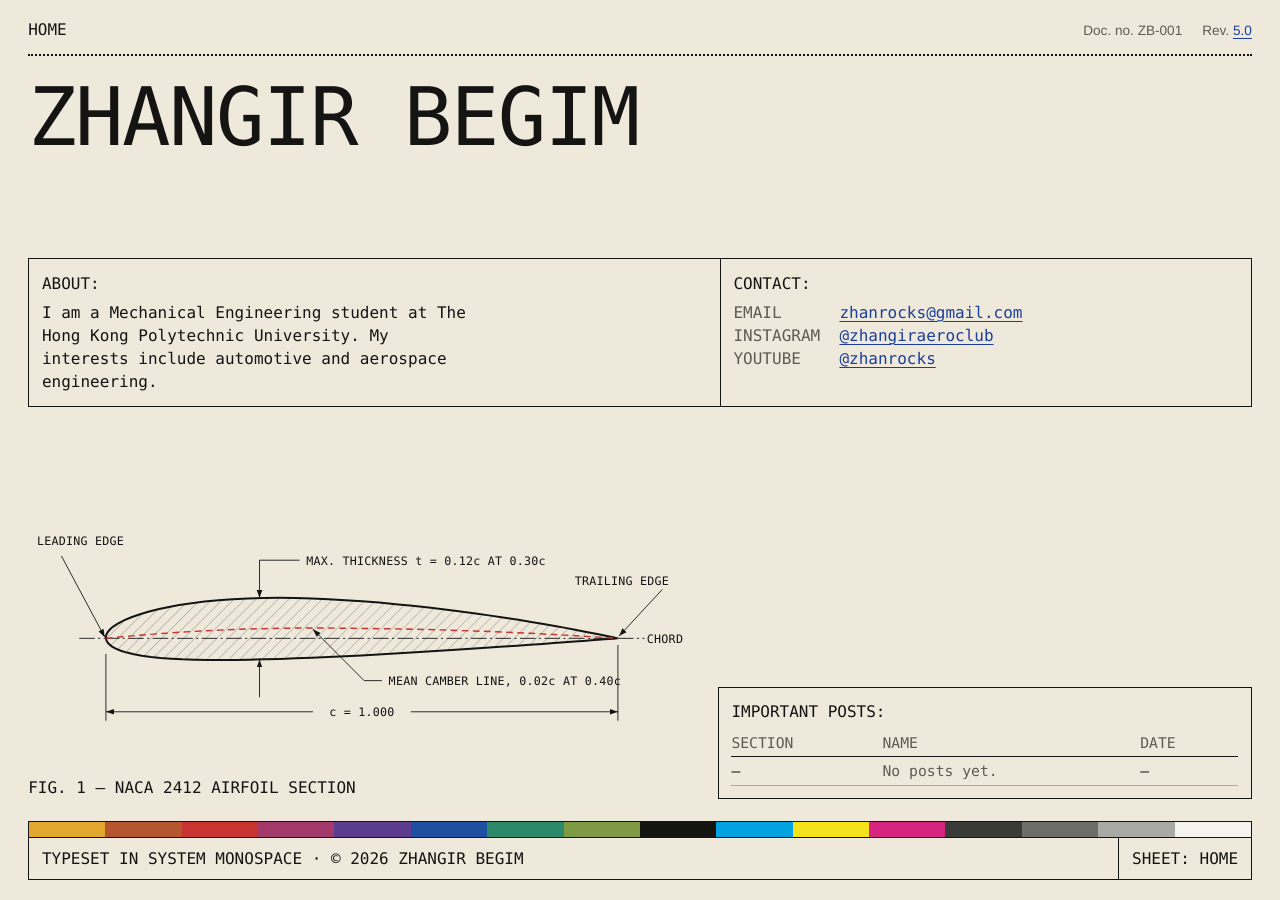
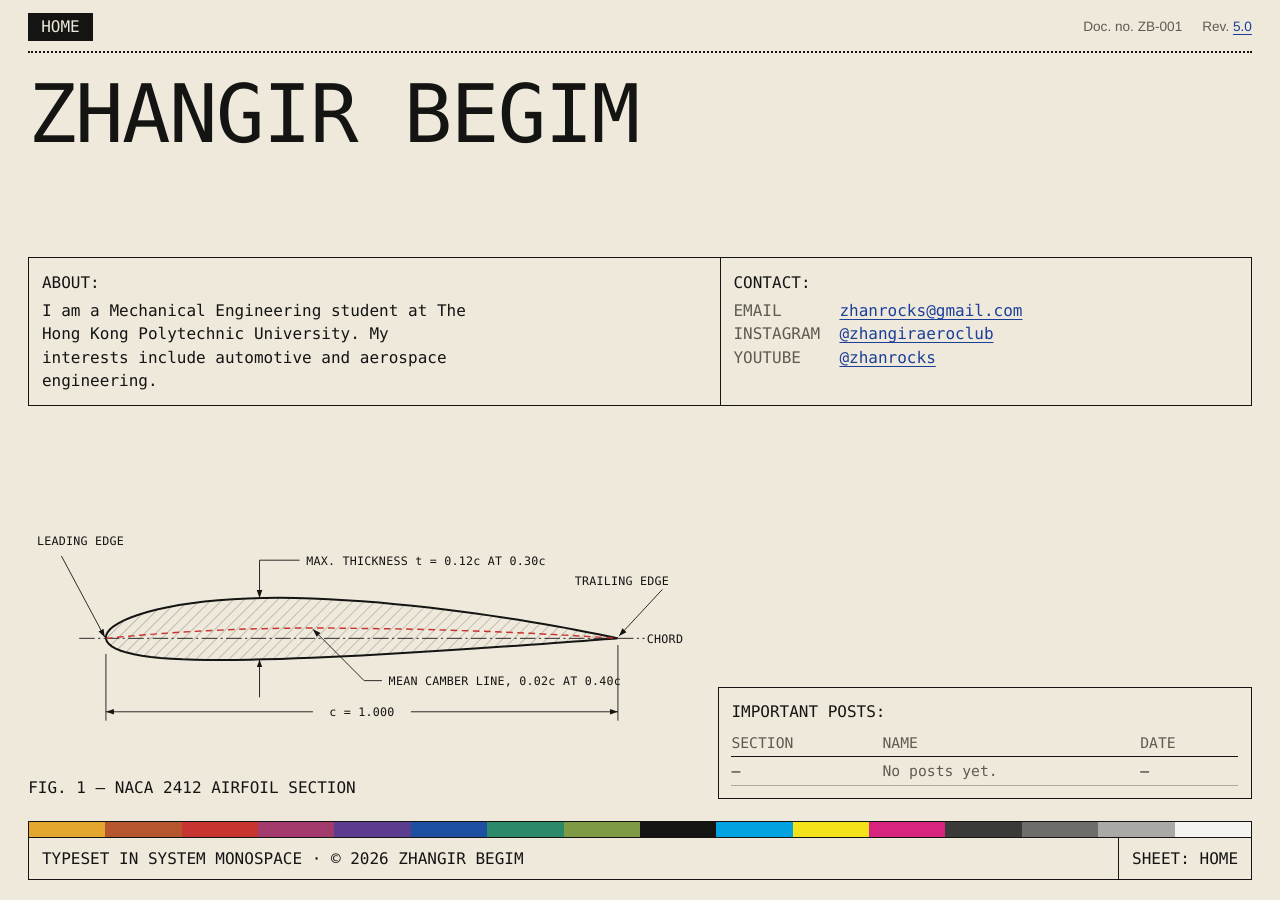
Before and after one commit to BegimZhangir/BegimZhangir.github.io, a Jekyll site: the page built from docs/index.html, in a window 1280 px wide. Built offline with Jekyll 4.4.1, drawn with Linux system fonts in a browser that asks for light colours.

Commit message:
Make the top-bar section links clickable buttons
The Home link had click events disabled on the home page (current-page
styling), so it did not feel clickable. Section links are now ruled
buttons that are always clickable; the current page's button is filled
in rather than disabled. Top-bar padding is trimmed so the home sheet
still fits on one screen at all tested sizes.

Co-Authored-By: Claude Opus 5.5 <noreply@anthropic.com>

```diff
--- a/docs/_includes/style.scss
+++ b/docs/_includes/style.scss
@@ -122,26 +122,36 @@ main {
 .topbar {
   display: flex;
   flex-wrap: wrap;
-  align-items: baseline;
+  align-items: center;
   justify-content: space-between;
   gap: 4px 24px;
-  padding: clamp(10px, 2vh, 22px) 0 clamp(8px, 1.4vh, 14px);
+  padding: clamp(6px, 1.4vh, 18px) 0 clamp(6px, 1.1vh, 12px);
   border-bottom: 2px dotted var(--ink);
 }
 
 .topnav {
   display: flex;
   flex-wrap: wrap;
-  gap: 4px 24px;
+  gap: 6px 8px;
   padding: 0;
   list-style: none;
   text-transform: uppercase;
 }
 
+/* Section links are ruled buttons; the current page's is filled in */
+.topnav a {
+  display: inline-block;
+  padding: 2px 12px;
+  border: var(--line) solid var(--ink);
+  color: var(--ink);
+  line-height: 1.4;
+  text-decoration: none;
+}
+
+.topnav a:hover,
 .topnav a[aria-current="page"] {
-  color: var(--ink);
-  text-decoration: none;
-  pointer-events: none;
+  background: var(--ink);
+  color: var(--paper);
 }
 
 .docref {
```
